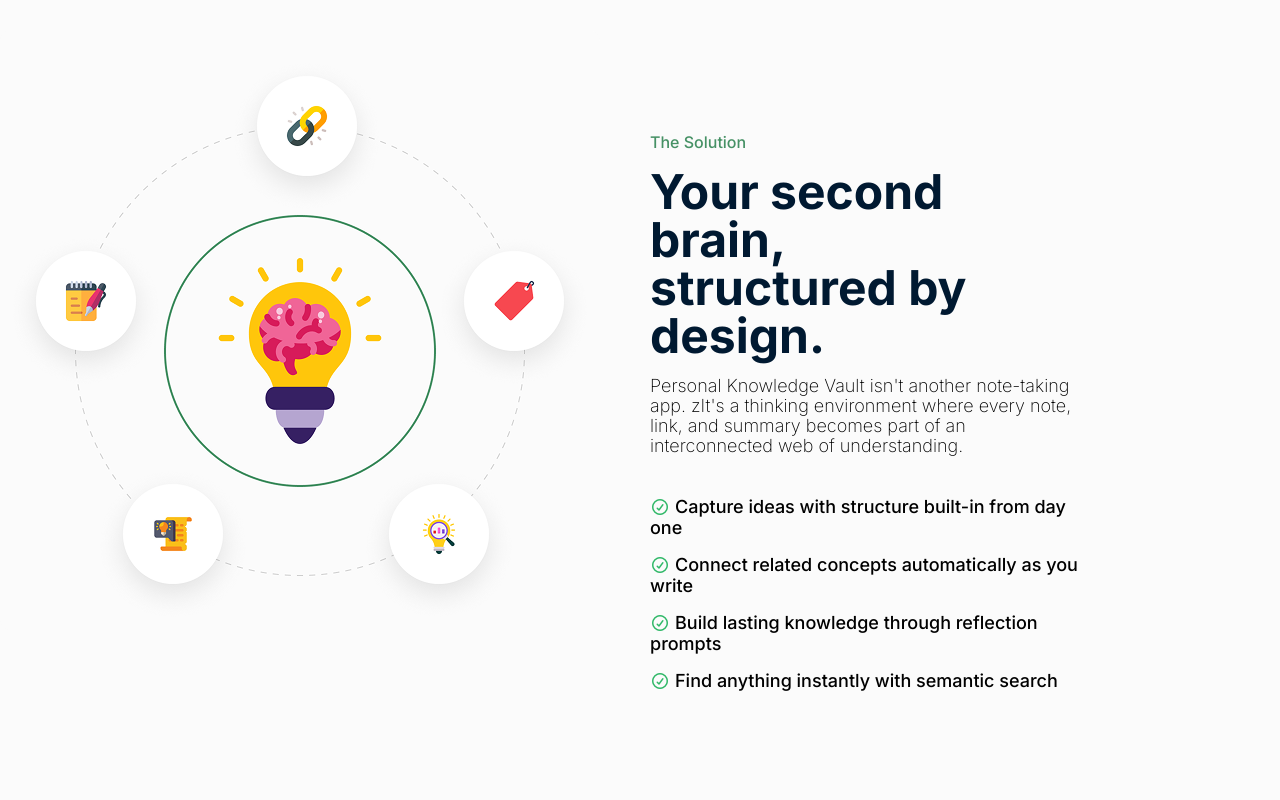
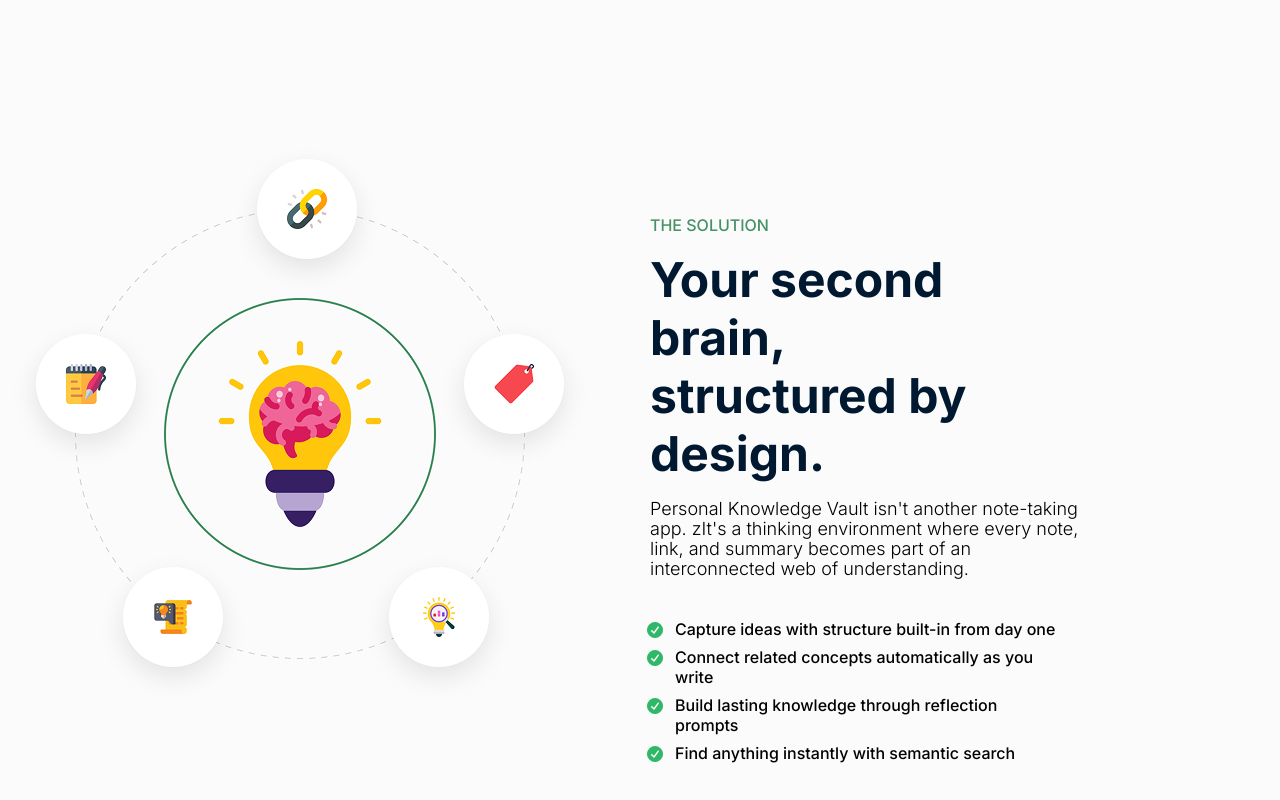
Before and after one commit to arjunroyur449/programing-Hello-First-Assignment, a plain HTML site: page index.html in a window 1280 px wide. Shown: the part 1460-2260 px from the top of the page. Drawn offline with Linux system fonts and the light colour scheme.

Commit message:
update html & css style

```diff
--- a/index.html
+++ b/index.html
@@ -21,7 +21,7 @@
   </head>
   <body>
     <!-- Top navbar -->
-    <!-- <button type="button" class="btn">Get Early Access</button> -->
+    <!-- <button type="button" class="btn">Early Access Now Open</button> -->
 
     <!--
     <div class="container-full">
@@ -53,6 +53,9 @@
       <div class="container">
         <div class="row">
           <div class="hero">
+            <button type="button" class="btn br-80">
+              <i class="fa-solid fa-record-vinyl"></i> Early Access Now Open
+            </button>
             <h1>Structured thinking,<span>not just note-taking.</span></h1>
             <p>
               A private space to store notes, links, and learning summaries —
@@ -125,24 +128,12 @@
                 thinking environment where every note, link, and summary becomes
                 part of an interconnected web of understanding.
               </p>
-              <ul>
-                <li>
-                  <i class="fa-solid fa-circle-check"></i>Capture ideas with
-                  structure built-in from day one
-                </li>
-                <li>
-                  <i class="fa-solid fa-circle-check"></i>Connect related
-                  concepts automatically as you write
-                </li>
-                <li>
-                  <i class="fa-solid fa-circle-check"></i>Build lasting
-                  knowledge through reflection prompts
-                </li>
-                <li>
-                  <i class="fa-solid fa-circle-check"></i>Find anything
-                  instantly with semantic search
-                </li>
-              </ul>
+              <div class="checkmar">
+                <p>Capture ideas with structure built-in from day one</p>
+                <p>Connect related concepts automatically as you write</p>
+                <p>Build lasting knowledge through reflection prompts</p>
+                <p>Find anything instantly with semantic search</p>
+              </div>
             </div>
           </div>
         </div>
--- a/style.css
+++ b/style.css
@@ -35,7 +35,7 @@
   font-family: Inter;
   font-style: Regular;
   font-size: 18px;
-  font-weight: 200;
+  font-weight: 300;
 }
 .container {
   max-width: 1360px;
@@ -105,7 +105,7 @@
   width: 100%;
   height: 100%;
   background-position: center;
-  background-attachment: fixed;
+  background-attachment: top;
   background-repeat: no-repeat;
 }
 .bg-none {
@@ -113,9 +113,18 @@
   border: 1px solid #fff;
   margin-left: 16px;
 }
-.btn i {
-  padding-left: 10px;
+
+.br-80 {
+  border-radius: 100px;
+  color: #469165;
+  background-color: #fff;
+  padding: 8px 12px;
+  margin-bottom: 16px;
 }
+.br-80:hover {
+  color: #fff;
+}
+
 .bg-none:hover {
   background-color: #469165 !important;
 }
@@ -138,6 +147,7 @@
   font-size: 48px;
   font-weight: 700;
   line-height: 58px;
+  margin-bottom: 15px;
 }
 .icon_list {
   display: flex;
@@ -158,13 +168,12 @@
   padding: 14px;
   background-color: #f5353b;
   color: #fff;
-  margin-bottom: 16px;
 }
 .icon_item h3 {
   font-size: 24px;
   font-weight: 600;
   line-height: 29px;
-  margin-bottom: 16px;
+  margin: 16px 0;
 }
 /*State bookmar Section */
 .brain_disign {
@@ -182,7 +191,7 @@
 .brain-title h2 {
   font-size: 48px;
   font-weight: 700;
-  line-height: 48px;
+  line-height: 58px;
   color: #001931;
   margin: 16px 0;
 }
@@ -190,24 +199,27 @@
   color: #469165;
   font-size: 16px;
   font-weight: 500;
+  text-transform: uppercase;
 }
-.brain-title ul {
-  margin: 0;
-  padding: 0;
-  list-style: none;
-  margin-top: 32px;
+.brain-title .checkmar {
+  margin-top: 40px;
+  margin-right: 16px;
 }
-.brain-title ul li {
-  display: block;
-  margin: 8px 0;
-  display: inline-block;
+.brain-title .checkmar p {
+  margin-bottom: 8px;
   font-weight: 500;
+  padding-left: 25px;
+  font-size: 16px;
+  position: relative;
 }
-.brain-title ul li i {
-  padding-right: 5px;
+
+.brain-title .checkmar p:before {
+  position: absolute;
+  content: "\f058";
+  font-family: "FontAwesome";
+  top: 1px;
+  left: -3px;
   color: #30b868;
-  font-size: 16px;
-  font-weight: 500;
 }
 .mb-120 {
   margin-bottom: 120px;
@@ -250,11 +262,12 @@
   display: inline-block;
 }
 .social_icon ul li a {
-  background-color: #469165;
+  background-color: #fff;
   color: #000;
   border-radius: 100px;
   padding: 3px;
   transition: 1s ease-in;
+  margin-right: 11px;
 }
 .social_icon ul li:hover a {
   background-color: #f5353b;
@@ -263,7 +276,8 @@
 .social_icon h3 {
   margin-bottom: 16px;
   font-size: 20px;
-  font-weight: 400;
+  font-weight: 500;
+  line-height: 28px;
 }
 .footer p {
   color: #fff;
```
